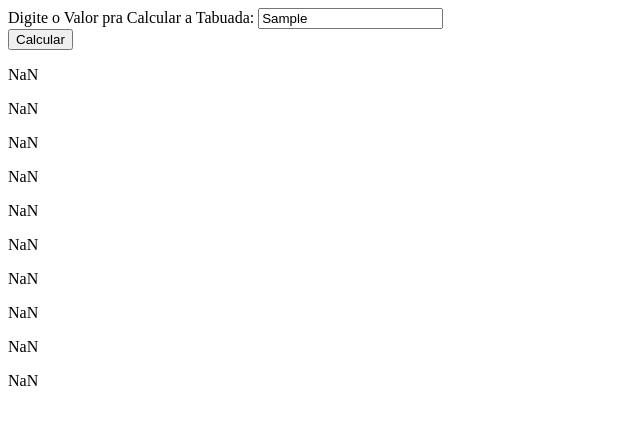
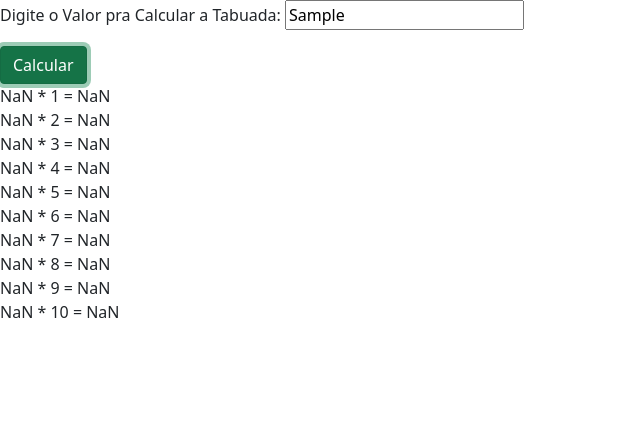
Before and after one commit to kenryfuzio/tabuada-laco, a plain HTML site: page laco-repeticao/index.html in a window 1280 px wide. Both pictures are taken after typing "Sample" into the empty fields and a click on the button "Calcular". Shown: the whole page, without its empty margins (0-640 px from the left). Drawn offline with nearby package versions, Linux system fonts and the light colour scheme.

Commit message:
contagem tabuada
tabuada de 1 ao 10

```diff
--- a/laco-repeticao/index.html
+++ b/laco-repeticao/index.html
@@ -5,6 +5,7 @@
     <meta name="viewport" content="width=device-width, initial-scale=1.0">
     <meta http-equiv="X-UA-Compatible" content="ie=edge">
     <title>Laço de Repetição, exemplo 1</title>
+    <link href="https://cdn.jsdelivr.net/npm/bootstrap@5.1.3/dist/css/bootstrap.min.css" rel="stylesheet" integrity="sha384-1BmE4kWBq78iYhFldvKuhfTAU6auU8tT94WrHftjDbrCEXSU1oBoqyl2QvZ6jIW3" crossorigin="anonymous">
 </head>
 <body>
     <form method="POST" id="frm-tabuada">
--- a/laco-repeticao/index.js
+++ b/laco-repeticao/index.js
@@ -1,10 +1,15 @@
+
 document.querySelector("#btn-calcular").addEventListener("click", function
 (){
     let numero = parseInt(document.querySelector('#txtTabuada').value);
+    let tabuada = 0;
+    document.querySelector('#tabuada').innerHTML = '';
     for (let i = 1; i <= 10; i++){
         tabuada = numero * i;
         let result = document.createElement ('p');
-        result.innerHTML = tabuada;
+        result.innerHTML = numero +' * '+ i + ' = ' + tabuada;
+        result.style = 'margin: 0';
+        //result.classList.add('n-0');
         document.querySelector('#tabuada').appendChild(result);
 
     }
```
